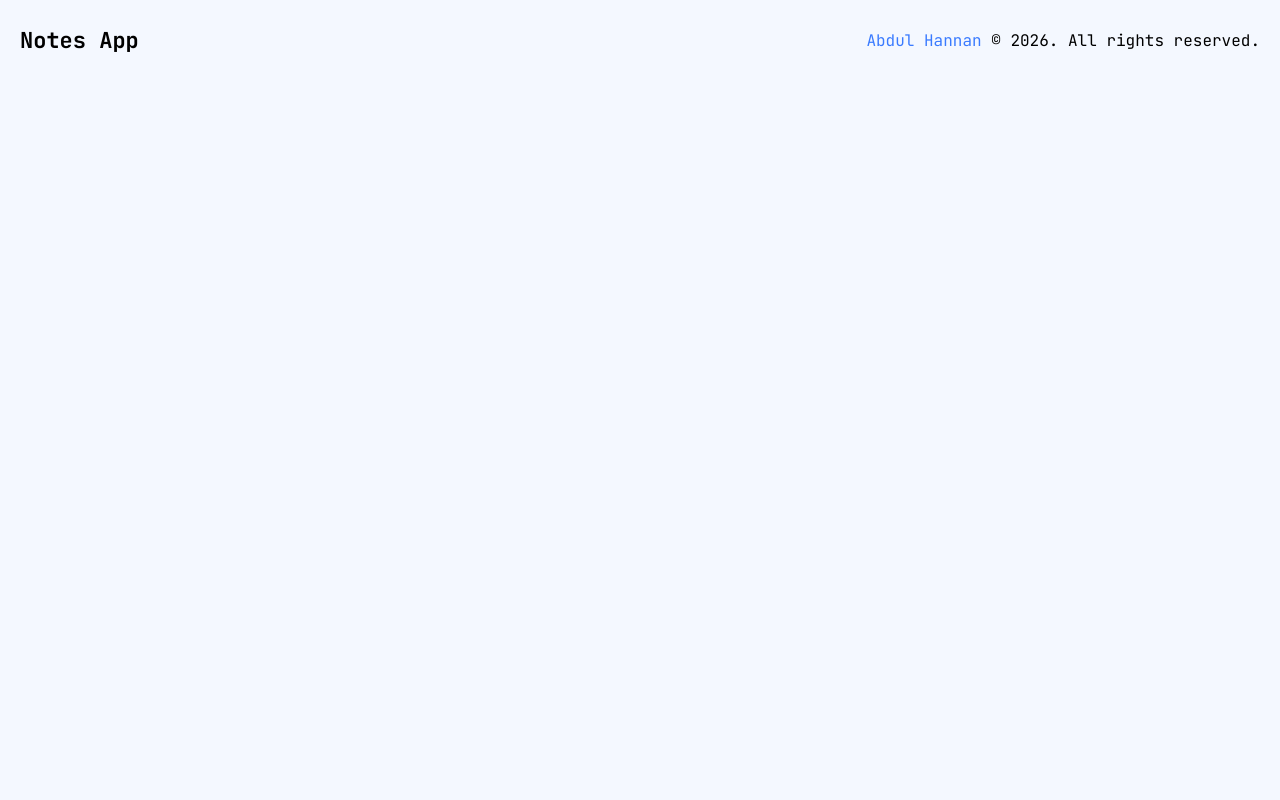
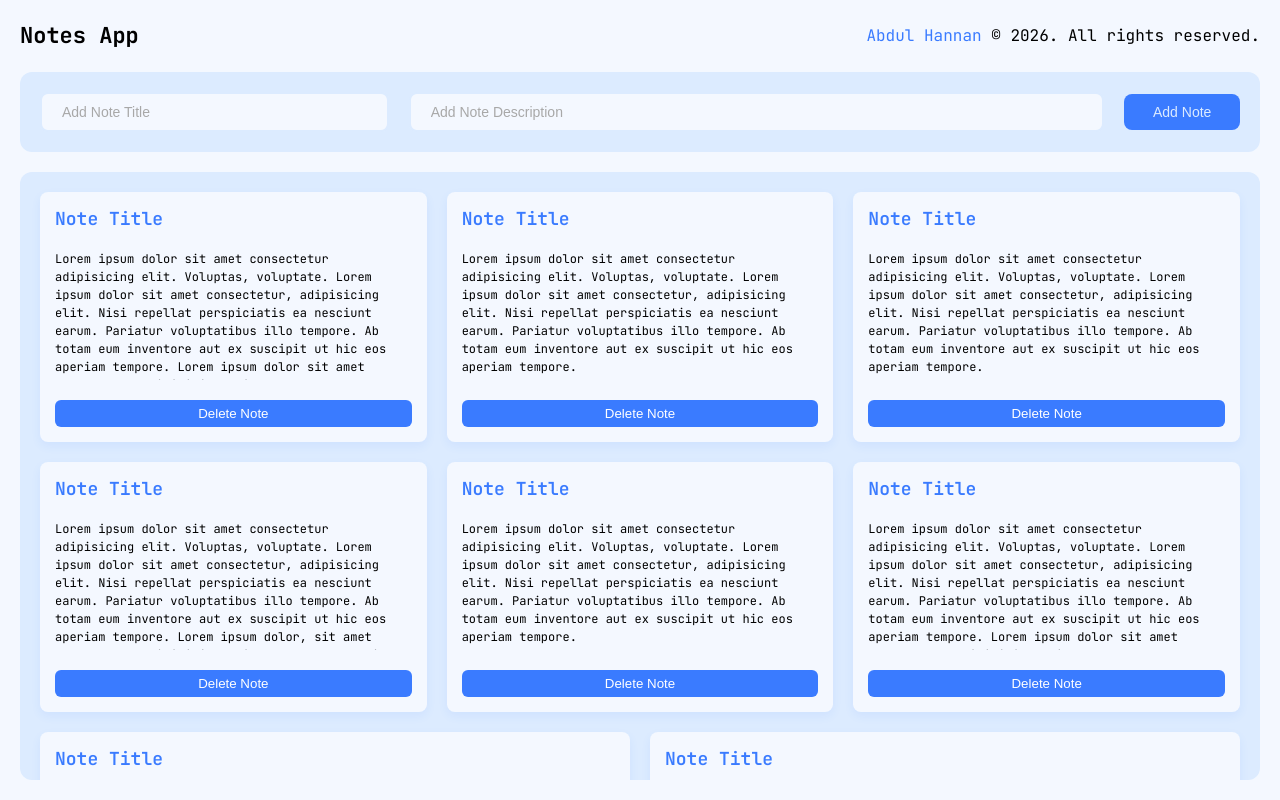
Before and after one commit to Ab-dul-Hannan/Notes-App-React-AbdulHannan-CC, a React (Vite) app: page / in a window 1280 px wide. Built offline with nearby package versions, Linux system fonts and the light colour scheme.

Commit message:
UI Created

```diff
--- a/src/App.jsx
+++ b/src/App.jsx
@@ -4,6 +4,54 @@ import Header from './components/header.jsx'
 function App() {
   return (<>
     <Header />
+
+    <form className='notesForm'>
+      <input type="text" className='title' placeholder='Add Note Title'/>
+      <input type="text" className='description' placeholder='Add Note Description'/>
+      <button className='addNote'>Add Note</button>
+    </form>
+    <div className='notesBox'>
+      <div className="note">
+        <h3 className='noteTitle'>Note Title</h3>
+        <p className='noteDescription'>Lorem ipsum dolor sit amet consectetur adipisicing elit. Voluptas, voluptate. Lorem ipsum dolor sit amet consectetur, adipisicing elit. Nisi repellat perspiciatis ea nesciunt earum. Pariatur voluptatibus illo tempore. Ab totam eum inventore aut ex suscipit ut hic eos aperiam tempore. Lorem ipsum dolor sit amet consectetur adipisicing elit. Ab recusandae repellendus nobis possimus nisi, provident a cupiditate labore quidem nihil hic ullam, totam reprehenderit, commodi sit! Debitis cum et assumenda.</p>
+        <button className='deleteNote'>Delete Note</button>
+      </div>
+      <div className="note">
+        <h3 className='noteTitle'>Note Title</h3>
+        <p className='noteDescription'>Lorem ipsum dolor sit amet consectetur adipisicing elit. Voluptas, voluptate. Lorem ipsum dolor sit amet consectetur, adipisicing elit. Nisi repellat perspiciatis ea nesciunt earum. Pariatur voluptatibus illo tempore. Ab totam eum inventore aut ex suscipit ut hic eos aperiam tempore.</p>
+        <button className='deleteNote'>Delete Note</button>
+      </div>
+      <div className="note">
+        <h3 className='noteTitle'>Note Title</h3>
+        <p className='noteDescription'>Lorem ipsum dolor sit amet consectetur adipisicing elit. Voluptas, voluptate. Lorem ipsum dolor sit amet consectetur, adipisicing elit. Nisi repellat perspiciatis ea nesciunt earum. Pariatur voluptatibus illo tempore. Ab totam eum inventore aut ex suscipit ut hic eos aperiam tempore.</p>
+        <button className='deleteNote'>Delete Note</button>
+      </div>
+      <div className="note">
+        <h3 className='noteTitle'>Note Title</h3>
+        <p className='noteDescription'>Lorem ipsum dolor sit amet consectetur adipisicing elit. Voluptas, voluptate. Lorem ipsum dolor sit amet consectetur, adipisicing elit. Nisi repellat perspiciatis ea nesciunt earum. Pariatur voluptatibus illo tempore. Ab totam eum inventore aut ex suscipit ut hic eos aperiam tempore. Lorem ipsum dolor, sit amet consectetur adipisicing elit. Laborum sunt sit maxime aliquam et odit natus modi, tenetur rerum dicta corporis nisi labore voluptatem voluptates harum. Eaque explicabo illo reprehenderit?</p>
+        <button className='deleteNote'>Delete Note</button>
+      </div>
+      <div className="note">
+        <h3 className='noteTitle'>Note Title</h3>
+        <p className='noteDescription'>Lorem ipsum dolor sit amet consectetur adipisicing elit. Voluptas, voluptate. Lorem ipsum dolor sit amet consectetur, adipisicing elit. Nisi repellat perspiciatis ea nesciunt earum. Pariatur voluptatibus illo tempore. Ab totam eum inventore aut ex suscipit ut hic eos aperiam tempore.</p>
+        <button className='deleteNote'>Delete Note</button>
+      </div>
+      <div className="note">
+        <h3 className='noteTitle'>Note Title</h3>
+        <p className='noteDescription'>Lorem ipsum dolor sit amet consectetur adipisicing elit. Voluptas, voluptate. Lorem ipsum dolor sit amet consectetur, adipisicing elit. Nisi repellat perspiciatis ea nesciunt earum. Pariatur voluptatibus illo tempore. Ab totam eum inventore aut ex suscipit ut hic eos aperiam tempore. Lorem ipsum dolor sit amet consectetur adipisicing elit. Error deserunt, sequi maxime sed enim accusantium voluptate ea asperiores pariatur a aperiam corrupti magni aut! Illum soluta quisquam neque molestiae consequuntur!</p>
+        <button className='deleteNote'>Delete Note</button>
+      </div>
+      <div className="note">
+        <h3 className='noteTitle'>Note Title</h3>
+        <p className='noteDescription'>Lorem ipsum dolor sit amet consectetur adipisicing elit. Voluptas, voluptate. Lorem ipsum dolor sit amet consectetur, adipisicing elit. Nisi repellat perspiciatis ea nesciunt earum. Pariatur voluptatibus illo tempore. Ab totam eum inventore aut ex suscipit ut hic eos aperiam tempore.</p>
+        <button className='deleteNote'>Delete Note</button>
+      </div>
+      <div className="note">
+        <h3 className='noteTitle'>Note Title</h3>
+        <p className='noteDescription'>Lorem ipsum dolor sit amet consectetur adipisicing elit. Voluptas, voluptate. Lorem ipsum dolor sit amet consectetur, adipisicing elit. Nisi repellat perspiciatis ea nesciunt earum. Pariatur voluptatibus illo tempore. Ab totam eum inventore aut ex suscipit ut hic eos aperiam tempore.</p>
+        <button className='deleteNote'>Delete Note</button>
+      </div>
+    </div>
   </>
   )
 }
--- a/src/index.css
+++ b/src/index.css
@@ -7,7 +7,11 @@
 :root {
   --main-bg: #F4F8FF;
   --second-bg: #DCEBFF;
-  --accent: #3A7BFF;
+  --accent: #3a7bff;
+}
+
+input::placeholder {
+  color: #a8a8a8;
 }
 
 body{
@@ -26,4 +30,140 @@ body{
   width: 100%;
   max-width: 1600px;
   padding: 20px;
+  display: flex;
+  flex-direction: column;
+  gap: 20px;
 }
+
+.notesForm{
+  width: 100%;
+  height: max-content;
+  background-color: var(--second-bg);
+  padding: 20px;
+  border-radius: 12px;
+  display: flex;
+  gap: 20px;
+  align-items: center;
+}
+
+.notesForm input{
+  outline: none;
+  border: none;
+  padding: 10px 20px;
+  background-color: var(--main-bg);
+  font-size: 14px;
+  width: 80%;
+  border-radius: 8px;
+  border: 2px solid var(--second-bg);
+}
+
+.notesForm input:focus{
+  border: 2px solid var(--accent);
+}
+
+.notesForm .title{
+  width: 30%;
+}
+
+.notesForm .description{
+  width: 60%;
+}
+
+.notesForm button{
+  background-color: var(--accent);
+  color: var(--second-bg);
+  outline: none;
+  border: none;
+  border-radius: 8px;
+  font-size: 14px;
+  padding: 10px 0px;
+  cursor: pointer;
+}
+
+.notesForm .addNote{
+  width: 10%;
+  transition: all 0.3s ease;
+}
+
+.notesForm .addNote:hover{
+  opacity: 0.85;
+}
+
+.notesBox {
+  background-color: var(--second-bg);
+  width: 100%;
+  height: 100%;
+  border-radius: 12px;
+  padding: 20px;
+  display: flex;
+  gap: 20px;
+  flex-wrap: wrap;
+  justify-content: flex-start;
+  overflow-y: scroll;
+
+  scrollbar-width: none;
+  -ms-overflow-style: none;
+}
+
+.notesBox::-webkit-scrollbar {
+  display: none;
+}
+
+.note {
+  background-color: var(--main-bg);
+  flex: 1 1 auto;
+  width: 365px;
+  height: 250px;
+  padding: 15px;
+  border-radius: 8px;
+  display: flex;
+  flex-direction: column;
+  gap: 20px;
+  box-shadow: 0 4px 10px rgba(58, 123, 255, 0.08);
+}
+
+.noteTitle {
+  font-size: 18px;
+  font-weight: 600;
+  color: var(--accent);
+}
+
+.noteDescription {
+  flex: 1;
+  overflow-y: auto;
+  font-size: 12px;
+  line-height: 1.5;
+  padding-right: 5px;
+}
+
+.deleteNote {
+  background-color: var(--accent);
+  color: white;
+  border: none;
+  padding: 6px;
+  border-radius: 6px;
+  cursor: pointer;
+  transition: 0.2s ease;
+}
+
+.deleteNote:hover {
+  opacity: 0.85;
+}
+
+.noteDescription::-webkit-scrollbar {
+  width: 4px;
+}
+
+.noteDescription::-webkit-scrollbar-track {
+  background: transparent;
+}
+
+.noteDescription::-webkit-scrollbar-thumb {
+  background-color: var(--accent);
+  border-radius: 10px;
+}
+
+.noteDescription {
+  scrollbar-width: thin;
+  scrollbar-color: var(--accent) transparent;
+}
```
